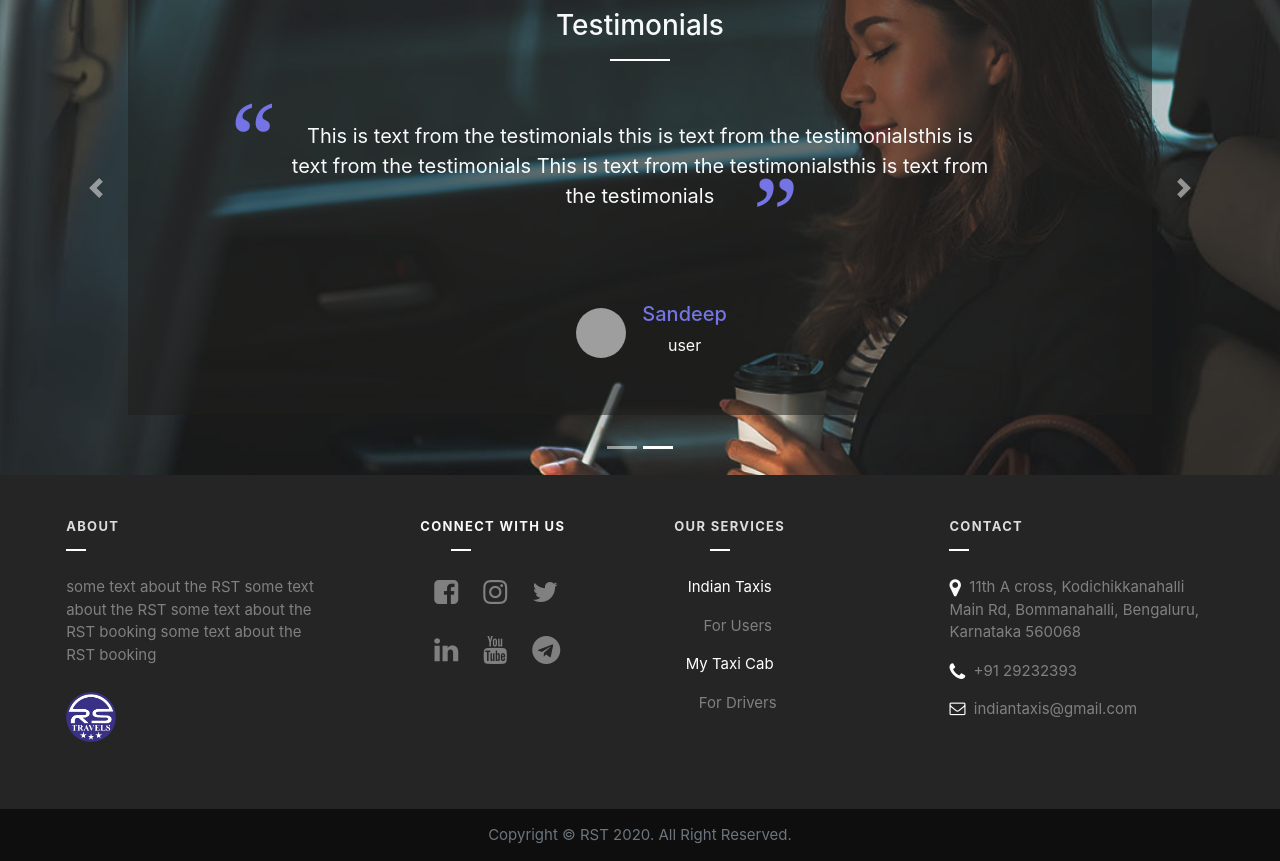
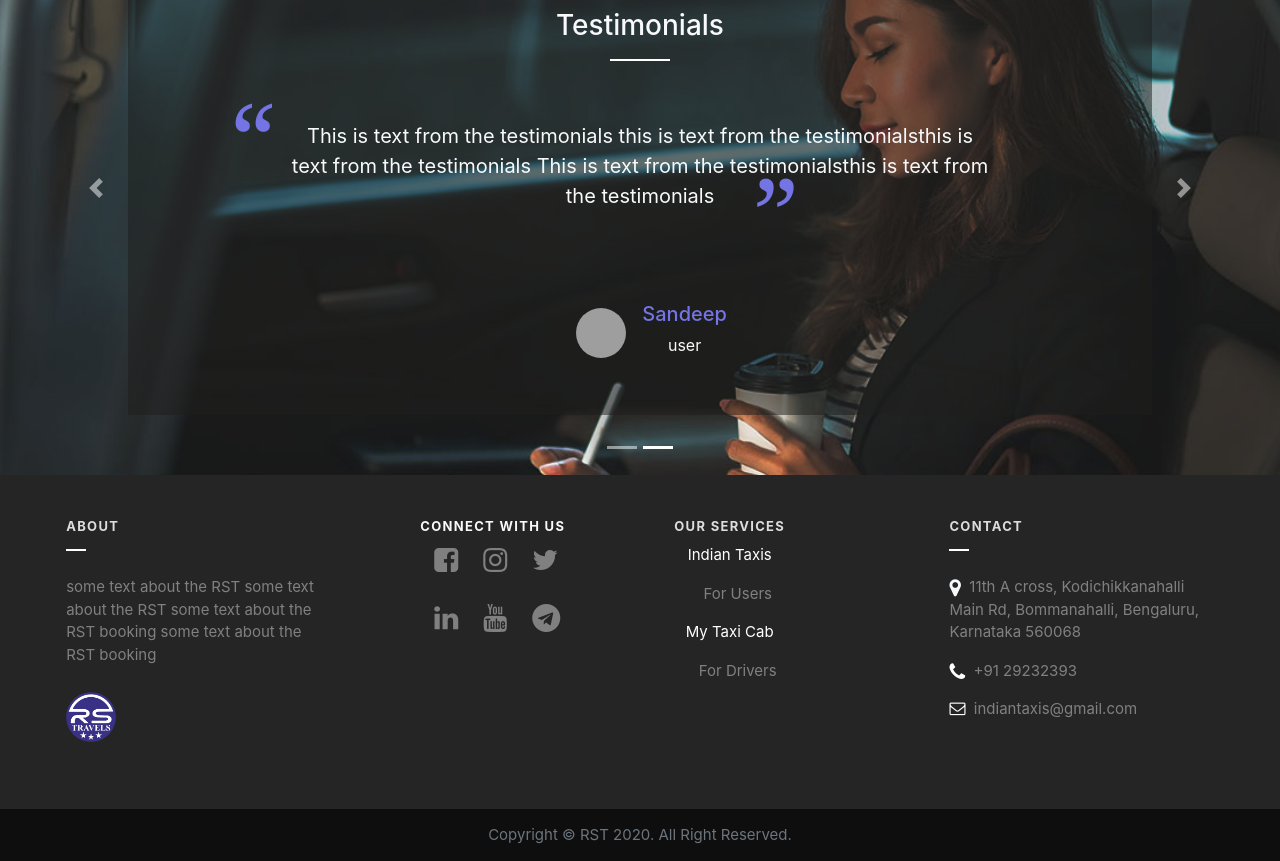
Before and after one commit to saisandeep9/website-old, a React (Create React App) app: page / in a window 1280 px wide. Shown: the part 2340-3201 px from the top of the page. Built offline with nearby package versions, Linux system fonts and the light colour scheme; grey boxes are pictures that could not be loaded; what google-maps-react would draw is missing.

Commit message:
first commit

```diff
--- a/src/components/navBar/navBar.css
+++ b/src/components/navBar/navBar.css
@@ -47,7 +47,7 @@
 .nav__submenu {
   padding-top: 20px;
   padding-bottom: 10px;
-  margin-top: 20px;
+  /* margin-top: 20px; */
   font-weight: 400;
   font-size: 17px;
   /* text-transform: none; */
--- a/src/components/pages/footer.css
+++ b/src/components/pages/footer.css
@@ -34,6 +34,13 @@
   background: #ffff;
 }
 
+.title-line-center {
+  width: "20px";
+  height: "2px";
+  margin: "15px auto 25px 55px";
+  background: " #ffff";
+}
+
 .footer {
   color: gray !important;
   font-size: 15px;
--- a/src/components/pages/footer2.jsx
+++ b/src/components/pages/footer2.jsx
@@ -45,15 +45,7 @@
           <h3 className=" text-light limoking-widget-title  ">
             connect with us
           </h3>
-          <div
-            className="title-line-foote"
-            style={{
-              width: "20px",
-              height: "2px",
-              margin: "15px auto 25px 90px",
-              background: " #ffff",
-            }}
-          ></div>
+          <div className="title-line-center"></div>
 
           <h3 className>
             <div className="row  justify-content-md-center">
@@ -86,15 +78,7 @@
           style={{ paddingRight: "130px" }}
         >
           <h3 className="   limoking-widget-title">our services</h3>
-          <div
-            className=" title-line-foote "
-            style={{
-              width: "20px",
-              height: "2px",
-              margin: "15px auto 25px 55px",
-              background: " #ffff",
-            }}
-          ></div>
+          <div className=" title-line-center "></div>
 
           <p style={{ color: "white" }}>Indian Taxis</p>
 
```
